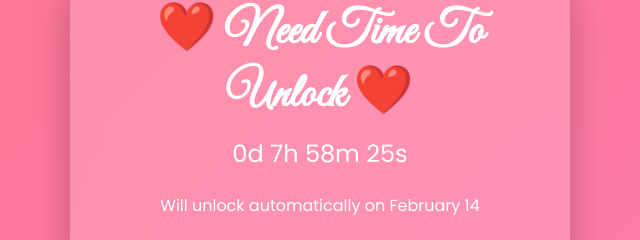
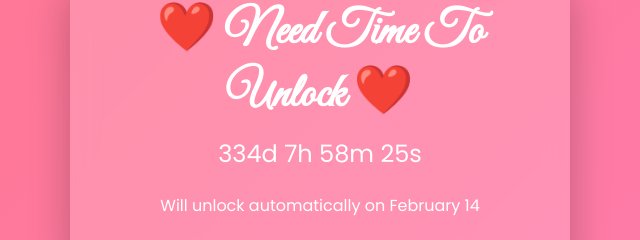
Before and after one commit to adrianmilante12/for-my-dearest-Jov, a plain HTML site: page index.html in a window 1280 px wide. Shown: the part 283-523 px from the top of the page, 320-960 px from the left. Drawn offline with Linux system fonts and the light colour scheme.

Commit message:
Update index.html

```diff
--- a/index.html
+++ b/index.html
@@ -103,8 +103,8 @@ const enterBtn=document.getElementById('enterBtn');
 function getNextFeb14(){
   const now=new Date();
   let year=now.getFullYear();
-  let feb14=new Date(year,1,14,0,0,0);
-  if(now>feb14) year++; feb14=new Date(year,1,14,0,0,0);
+  let feb14=new Date(year,0,14,0,0,0);
+  if(now>feb14) year++; feb14=new Date(year,0,14,0,0,0);
   return feb14;
 }
 function updateTimer(){
```
